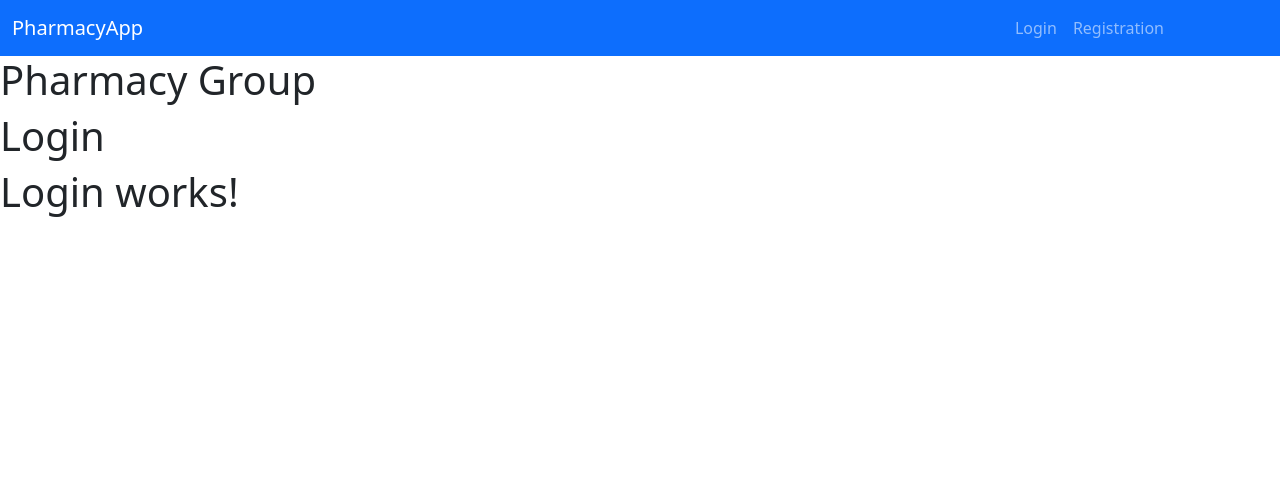
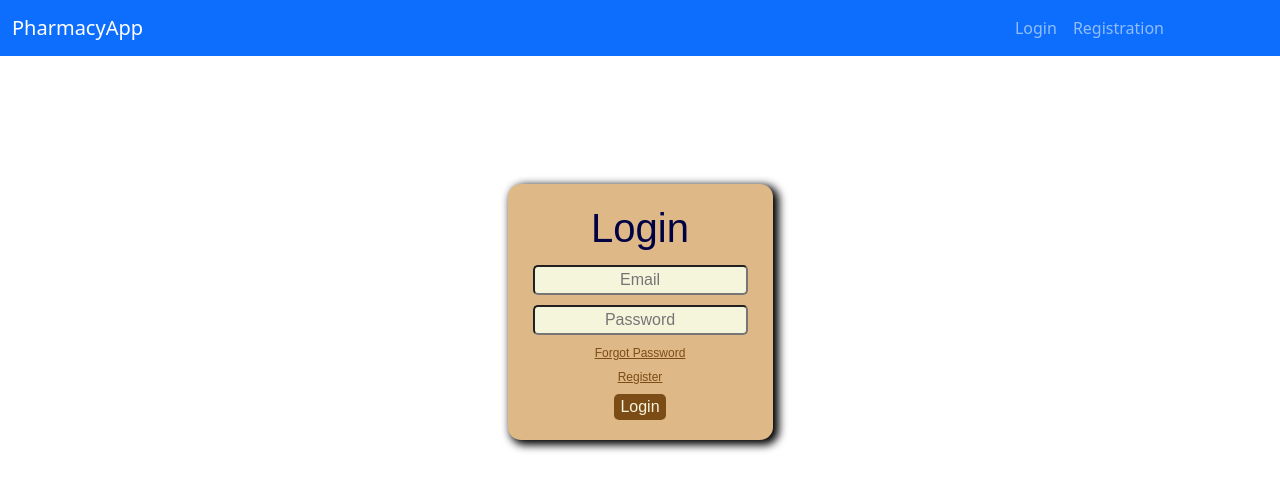
Before and after one commit to JamieNottage/team9-pharmacyapp-angular, an Angular app: page /login in a window 1280 px wide. Shown: the top 490 px of the page. Built offline with nearby package versions, Linux system fonts and the light colour scheme.

Commit message:
added html appearence to login

```diff
--- a/src/app/app.component.html
+++ b/src/app/app.component.html
@@ -8,7 +8,6 @@
   </head>
   <body>
     <app-header></app-header>
-    <h1>Pharmacy Group</h1>
     <router-outlet></router-outlet>
   </body>
 </html>
--- a/src/app/components/login/login.component.css
+++ b/src/app/components/login/login.component.css
@@ -0,0 +1,53 @@
+html {
+    height: 100vh;
+}
+
+#background-div{
+    width: 100%;
+    font-family: Arial, Helvetica, sans-serif;
+    color: rgb(0, 0, 68);
+    position: fixed;
+/*   background-image: url("images/login-background.jpg");*/
+    background-size: cover;
+    background-repeat: no-repeat;
+    text-align: center;
+}
+
+#login-box-container {
+    display:inline-block;
+    background-color: burlywood;
+    border-radius: 5%;
+    padding: 20px;
+    margin-top: 10%;
+    vertical-align: center;
+    text-align: center;
+    box-shadow: 5px 3px 8px 1px black;
+  	-webkit-box-shadow: 4px 3px 8px 2px black;
+}
+
+img {
+    height: 100px;
+    width: 100px;
+
+}
+
+input {
+    background-color: beige;
+    color: rgb(124, 76, 22);
+    text-align: center;
+    margin: 5px;
+    border-radius: 5px;
+}
+
+button {
+    background-color: rgb(124, 76, 22);
+    color: beige;
+    margin-top: 6px;
+    border-radius: 5px;
+    border:none;
+}
+
+a {
+    color: rgb(124, 76, 22);
+    font-size: 12px;
+}
--- a/src/app/components/login/login.component.html
+++ b/src/app/components/login/login.component.html
@@ -1,18 +1,21 @@
-<div class="login-container">
-    <div class="login-title">
-        <h1>Login</h1>
-    </div>
-    <div class="login-email">
+<div id="background-div">
+    <div id="login-box-container">
+        <div id="login-box-title">
+            <h1>Login</h1>
+        </div>
+        <div id="login-box-username">
+            <input type="email" placeholder="Email" required>
 
-    </div>
-    <div class="login-password">
-
-    </div>
-    <div class="login-button">
-
-    </div>
-    <div class="login-forgot">
-
+        </div>
+        <div id="login-box-password">
+            <input type="password" placeholder="Password" required>
+        </div>
+        <div id="login-box-forgot">
+            <a href="#">Forgot Password</a><br>
+            <a href="#">Register</a>
+        </div>
+        <div id="login-box-enter">
+            <button name="enter">Login</button>
+        </div>
     </div>
 </div>
-<h1>Login works!</h1>
```
Also changed, not shown: src/styles.css (line endings or trailing spaces).
